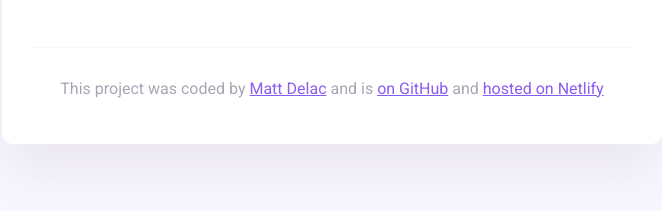
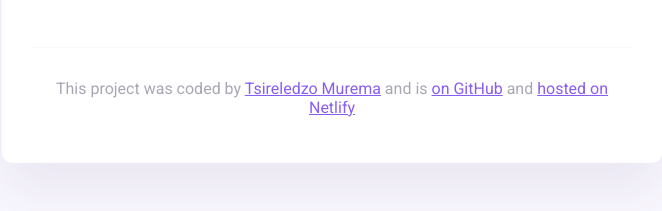
Before and after one commit to Tsireledzo-P/CodeSandBoxSheCodes, a website built with Parcel: page index.html in a window 1280 px wide. Shown: the part 411-622 px from the top of the page, without its empty margins (308-970 px from the left). Built offline with nearby package versions, Linux system fonts and the light colour scheme.

Commit message:
Update index.html

```diff
--- a/index.html
+++ b/index.html
@@ -51,7 +51,7 @@
     <footer>
       <p>
         This project was coded by
-        <a href="#" target="_blank">Matt Delac</a> and is
+        <a href="#" target="_blank">Tsireledzo Murema</a> and is
         <a href="#" target="_blank">on GitHub</a> and
         <a href="#" target="_blank">hosted on Netlify</a>
       </p>
```
